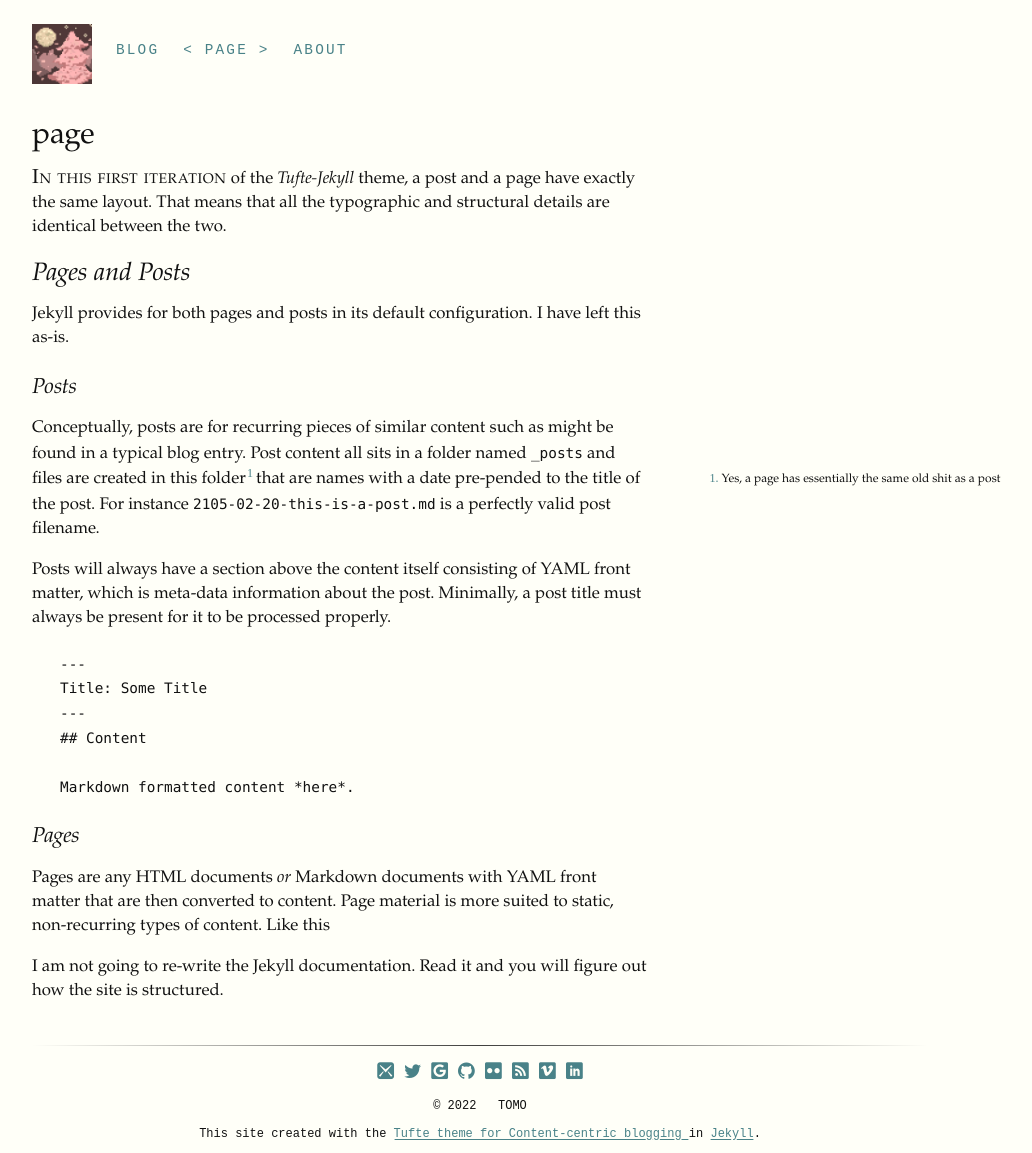
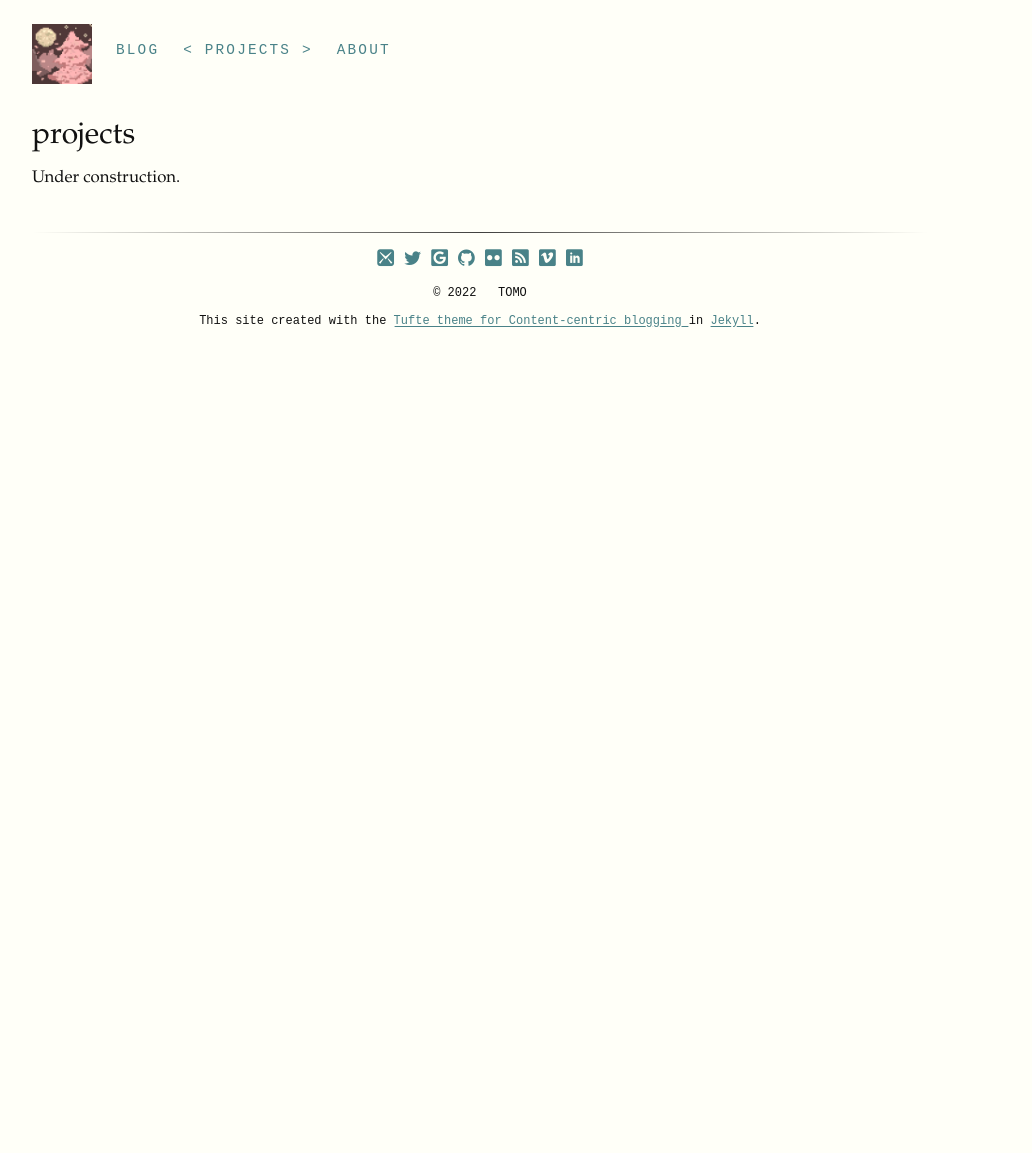
Before and after one commit to nondescryptid/nondescryptid.github.io, a Jekyll site: the page built from page/index.md, in a window 1280 px wide. Shown: the whole page, without its empty margins (128-1160 px from the left). Built offline with Jekyll 4.4.1, drawn with Linux system fonts in a browser that asks for light colours; some web fonts are replaced; after the commit the page ends 900 px from its top, so only the background shows below that.

Commit message:
changed about page and added project page

````diff
--- a/page/index.md
+++ b/page/index.md
@@ -1,31 +1,5 @@
 ---
 layout: post
-title: page
+title: projects
 ---
-{% newthought 'In this first iteration'%} of the *Tufte-Jekyll* theme, a post and a page have exactly the same layout. That means that all the typographic and structural details are identical between the two.
-
-## Pages and Posts
-
-Jekyll provides for both pages and posts in its default configuration. I have left this as-is.
-
-### Posts
-
-Conceptually, posts are for recurring pieces of similar content such as might be found in a typical blog entry. Post content all sits in a folder named ```_posts``` and files are created in this folder{% sidenote 1 'Yes, a page has essentially the same old shit as a post'%} that are names with a date pre-pended to the title of the post. For instance ```2105-02-20-this-is-a-post.md``` is a perfectly valid post filename.
-
-Posts will always have a section above the content itself consisting of YAML front matter, which is meta-data information about the post. Minimally, a post title must always be present for it to be processed properly.
-
-```
----
-Title: Some Title
----
-## Content
-
-Markdown formatted content *here*.
-```
-
-
-### Pages
-
-Pages are any HTML documents *or* Markdown documents with YAML front matter that are then converted to content. Page material is more suited to static, non-recurring types of content. Like this
-
-I am not going to re-write the Jekyll documentation. Read it and you will figure out how the site is structured.
+Under construction.
````
Also changed, not shown: about/index.md (+7 -11 lines).
